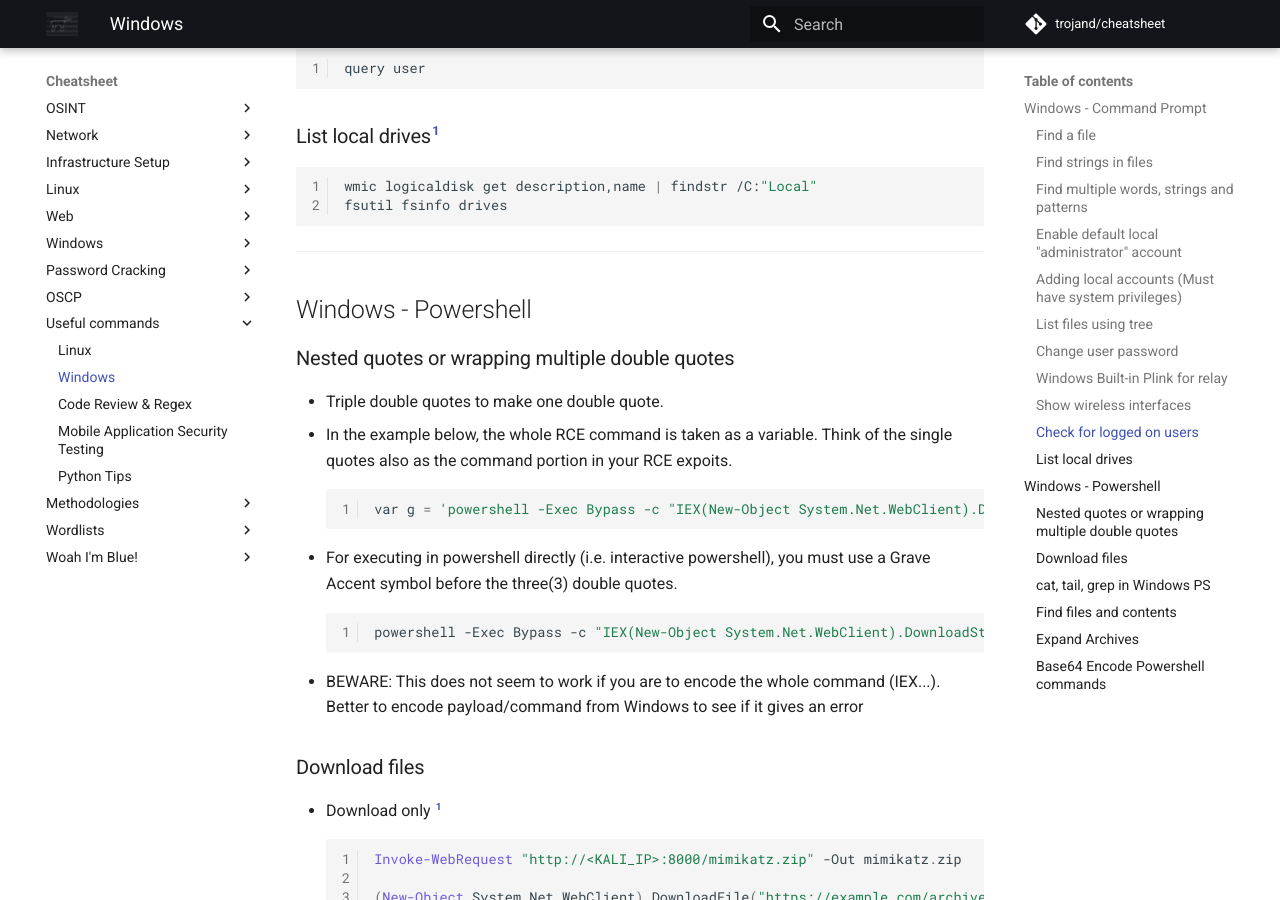
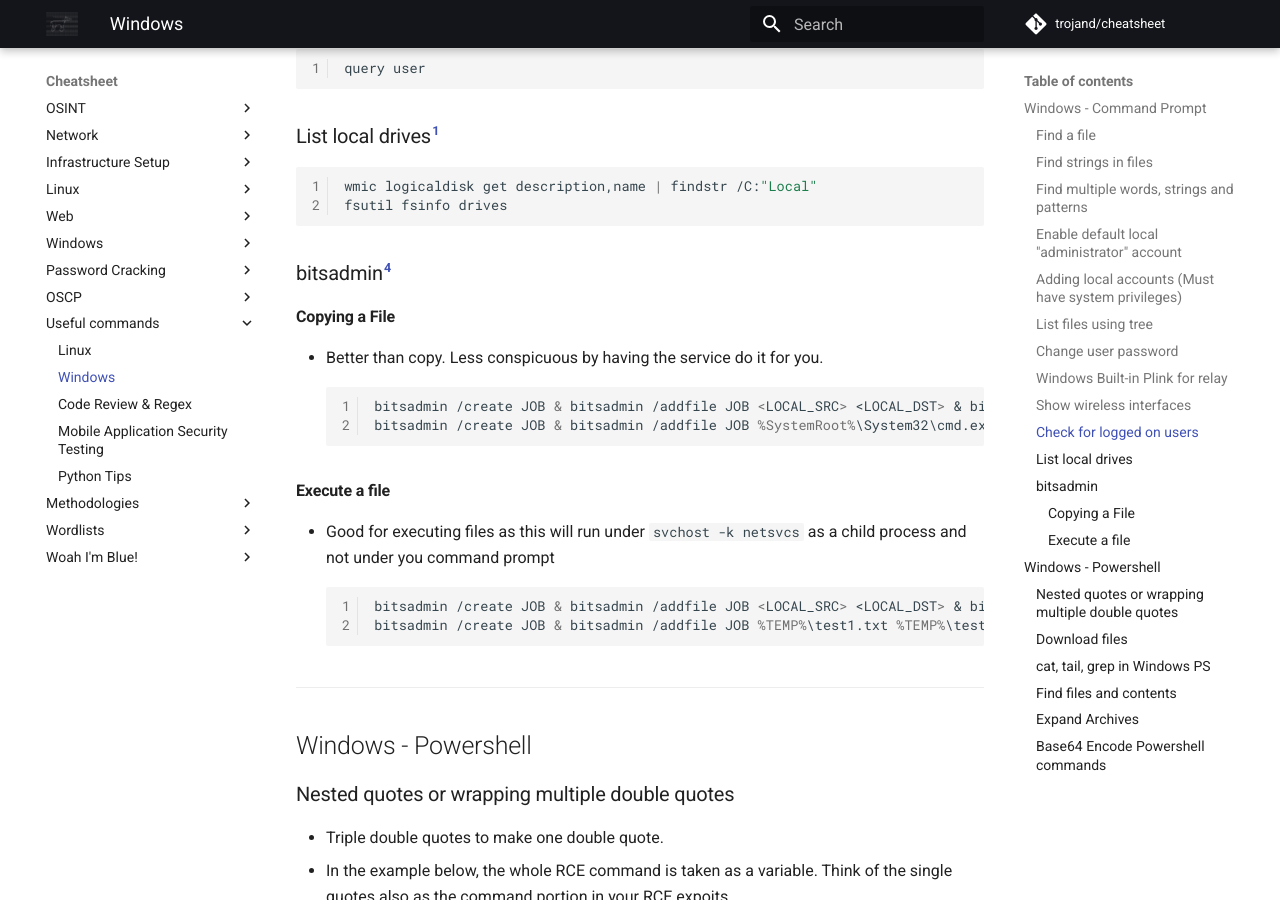
Before and after one commit to trojand/cheatsheet, an MkDocs documentation site: the page built from docs/Useful_Commands/Windows.md, in a window 1280 px wide and 900 px high, scrolled down 1386 px. Built offline with MkDocs 1.6.1 and Material for MkDocs 9.7.7, drawn with Linux system fonts in a browser that asks for light colours; comment, search, counter and statistics services are not loaded; some of the changed text lies outside the part shown.

Commit message:
Update Windows.md

````diff
--- a/docs/Useful_Commands/Windows.md
+++ b/docs/Useful_Commands/Windows.md
@@ -60,6 +60,22 @@ query user
 wmic logicaldisk get description,name | findstr /C:"Local"
 fsutil fsinfo drives
 ```
+
+### bitsadmin[^4]
+#### Copying a File
+* Better than copy. Less conspicuous by having the service do it for you.
+```batch
+bitsadmin /create JOB & bitsadmin /addfile JOB <LOCAL_SRC> <LOCAL_DST> & bitsadmin /resume JOB & bitsadmin /complete JOB
+bitsadmin /create JOB & bitsadmin /addfile JOB %SystemRoot%\System32\cmd.exe C:\Users\Administrator\cmd.exe & bitsadmin /resume JOB & bitsadmin /complete JOB
+```
+#### Execute a file
+* Good for executing files as this will run under `svchost -k netsvcs` as a child process and not under you command prompt
+```batch
+bitsadmin /create JOB & bitsadmin /addfile JOB <LOCAL_SRC> <LOCAL_DST> & bitsadmin /SetNotifyCmdLine JOB <PROGRAM_NAME> <PARAMETERS> & bitsadmin /resume JOB & bitsadmin /reset
+bitsadmin /create JOB & bitsadmin /addfile JOB %TEMP%\test1.txt %TEMP%\test2.txt & bitsadmin /SetNotifyCmdLine JOB C:\Windows\System32\calc.exe NULL & bitsadmin /resume JOB & bitsadmin /reset
+```
+
+
 
 ---
 ## Windows - Powershell
@@ -148,3 +164,4 @@ Write-Output $ENCODED
 [^1]: [Windows Commandline - List local drives from command line](https://www.windows-commandline.com/list-local-drives-command-line/)
 [^2]: [Abatchy](https://www.abatchy.com/2017/03/powershell-download-file-one-liners)
 [^3]: [Tech Expert](https://techexpert.tips/powershell/powershell-base64-encoding/)
+[^4]: [TrustedSec - BITS for Script Kiddies](https://www.trustedsec.com/blog/bits-for-script-kiddies/)
````
